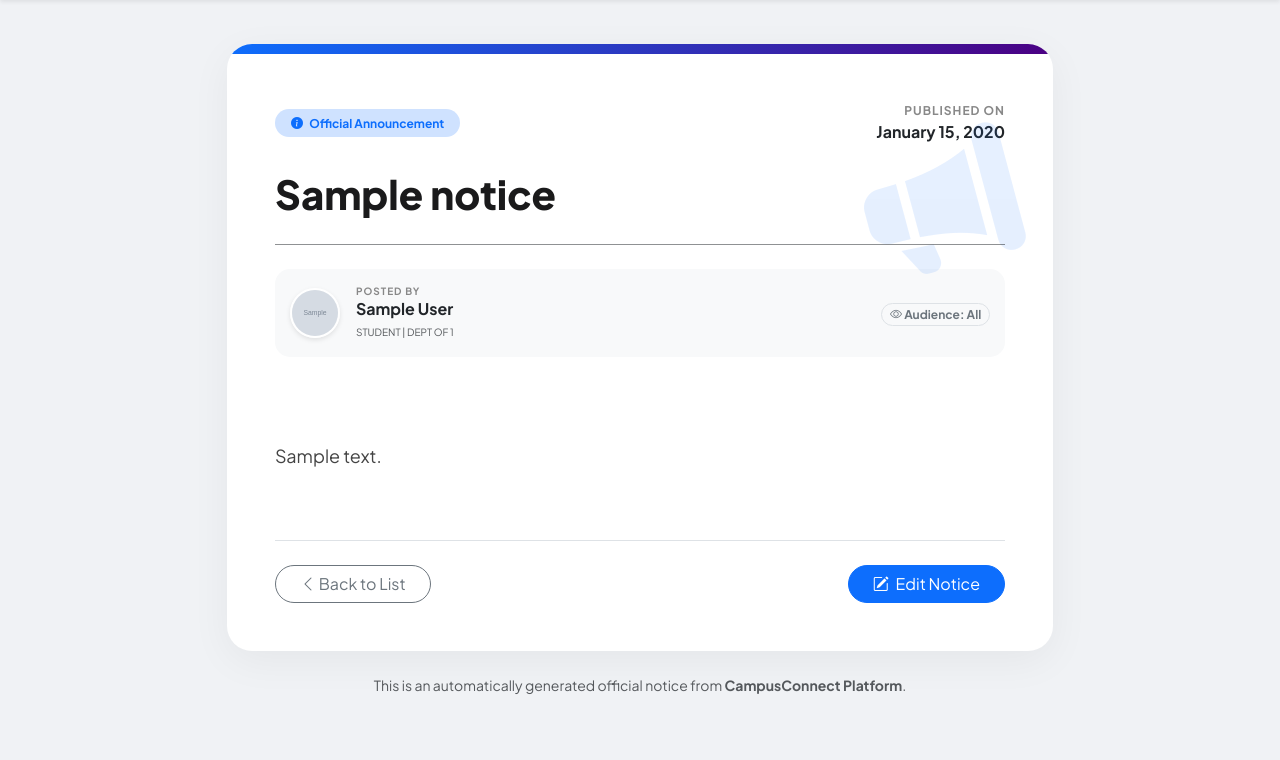
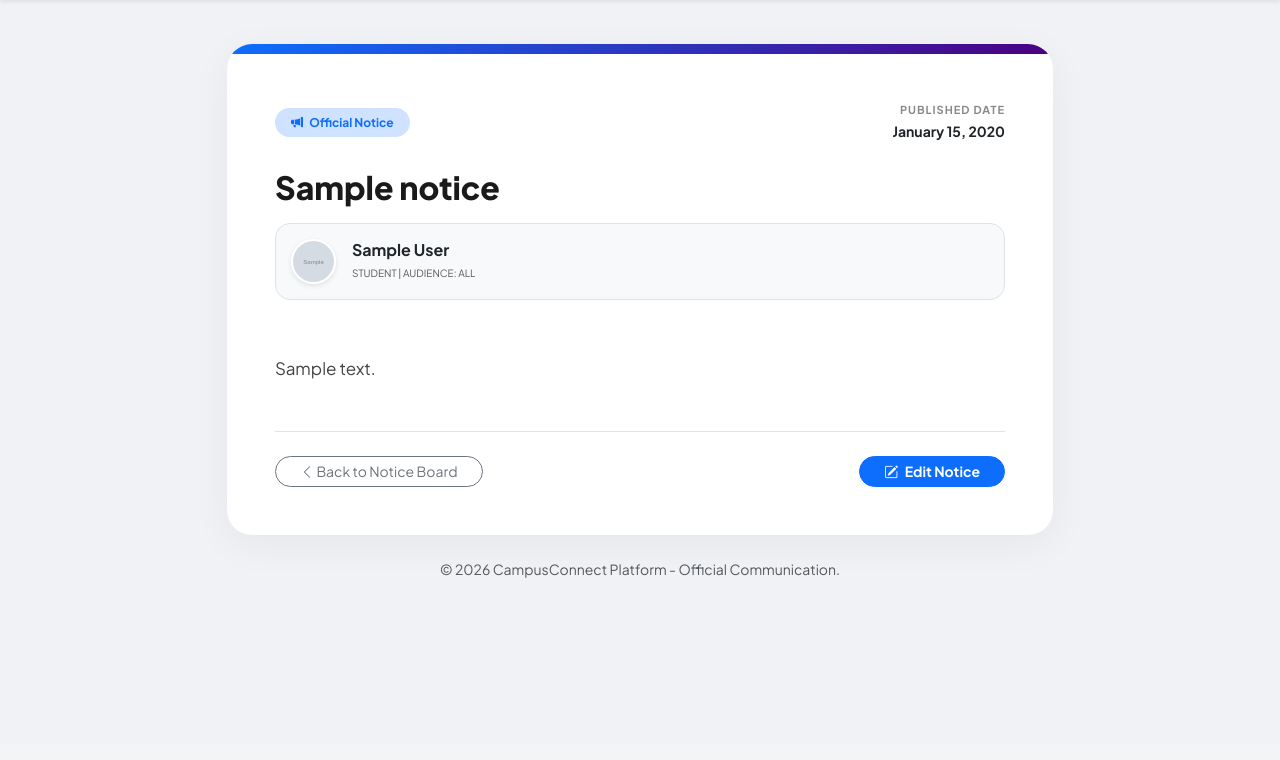
Before and after one commit to Masum8823/campus_connect, a PHP site: page /notice/view_notice.php?id=1 in a window 1280 px wide. Shown: the part 56-816 px from the top of the page. After the commit the page ends 634 px from the top, so only its background shows below. Run offline with PHP 8.4, Linux system fonts and the light colour scheme; the visitor is signed in with stand-in values (Sample User, id 1); tables that the repository leaves empty hold one stand-in row (values such as "Sample post"); grey boxes marked "Sample" are stand-in pictures.

Commit message:
UI: Revamp Notice Details with multimedia support and official document layout

```diff
--- a/notice/view_notice.php
+++ b/notice/view_notice.php
@@ -40,12 +40,10 @@ $publisher_pic = ($notice['profile_pic'] != 'default.png') ? "../" . $notice['pr
             border: none;
             box-shadow: 0 10px 40px rgba(0,0,0,0.05);
             overflow: hidden;
-            position: relative;
         }
         .notice-header-accent {
             background: linear-gradient(135deg, #0d6efd 0%, #4b0082 100%);
             height: 10px;
-            width: 100%;
         }
         .publisher-box {
             background: #f8f9fa;
@@ -53,25 +51,31 @@ $publisher_pic = ($notice['profile_pic'] != 'default.png') ? "../" . $notice['pr
             padding: 15px;
             display: flex;
             align-items: center;
+            margin-bottom: 25px;
+        }
+        .publisher-img { width: 45px; height: 45px; object-fit: cover; border: 2px solid #fff; box-shadow: 0 2px 5px rgba(0,0,0,0.1); }
+        .notice-title { font-weight: 800; color: #1a1a1b; line-height: 1.3; margin-bottom: 15px; font-size: 2rem; }
+        .notice-content {
+            font-size: 17px;
+            line-height: 1.7;
+            color: #444;
+            white-space: pre-line;
             margin-bottom: 30px;
         }
-        .publisher-img { width: 50px; height: 50px; object-fit: cover; border: 2px solid #fff; box-shadow: 0 2px 5px rgba(0,0,0,0.1); }
-        .notice-title { font-weight: 800; color: #1a1a1b; line-height: 1.3; margin-bottom: 20px; }
-        .notice-content {
-            font-size: 18px;
-            line-height: 1.8;
-            color: #444;
-            white-space: pre-line;
-            padding: 20px 0;
+        .notice-image {
+            width: 100%;
+            border-radius: 15px;
+            margin-bottom: 25px;
+            box-shadow: 0 5px 15px rgba(0,0,0,0.08);
         }
-        .stamp {
-            position: absolute;
-            top: 40px;
-            right: 40px;
-            opacity: 0.1;
-            transform: rotate(-15deg);
+        .link-card {
+            background: #e7f1ff;
+            border: 1px solid #b6d4fe;
+            border-radius: 12px;
+            padding: 20px;
+            text-align: center;
         }
-        .meta-tag { font-size: 12px; font-weight: 700; text-transform: uppercase; letter-spacing: 1px; color: #888; }
+        .meta-tag { font-size: 11px; font-weight: 700; text-transform: uppercase; letter-spacing: 1px; color: #888; }
     </style>
 </head>
 <body>
@@ -91,56 +95,63 @@ $publisher_pic = ($notice['profile_pic'] != 'default.png') ? "../" . $notice['pr
             <div class="notice-header-accent"></div>
             <div class="card-body p-4 p-md-5">
 
-                <!-- Background Stamp Icon -->
-                <div class="stamp d-none d-md-block">
-                    <i class="bi bi-megaphone-fill text-primary" style="font-size: 150px;"></i>
-                </div>
-
-                <!-- Breadcrumb/Category -->
+                <!-- Category and Date -->
                 <div class="d-flex justify-content-between align-items-center mb-4">
                     <span class="badge bg-primary-subtle text-primary rounded-pill px-3 py-2">
-                        <i class="bi bi-info-circle-fill me-1"></i> Official Announcement
+                        <i class="bi bi-megaphone-fill me-1"></i> Official Notice
                     </span>
                     <div class="text-end">
-                        <span class="meta-tag d-block">Published On</span>
-                        <span class="fw-bold text-dark"><?php echo date('F d, Y', strtotime($notice['created_at'])); ?></span>
+                        <span class="meta-tag d-block">Published Date</span>
+                        <span class="fw-bold text-dark small"><?php echo date('F d, Y', strtotime($notice['created_at'])); ?></span>
                     </div>
                 </div>
 
                 <!-- Title -->
                 <h1 class="notice-title"><?php echo $notice['title']; ?></h1>
 
-                <hr class="my-4 opacity-50">
-
                 <!-- Publisher Info -->
-                <div class="publisher-box">
+                <div class="publisher-box border">
                     <img src="<?php echo $publisher_pic; ?>" class="rounded-circle publisher-img me-3">
                     <div>
-                        <span class="meta-tag d-block" style="font-size: 10px;">Posted By</span>
                         <h6 class="mb-0 fw-bold text-dark"><?php echo $notice['full_name']; ?></h6>
-                        <small class="text-muted text-uppercase" style="font-size: 10px;"><?php echo $notice['role']; ?> | Dept of <?php echo $_SESSION['dept']; ?></small>
-                    </div>
-                    <div class="ms-auto">
-                        <span class="badge bg-light text-secondary border rounded-pill">
-                            <i class="bi bi-eye"></i> Audience: <?php echo ucfirst($notice['target_audience']); ?>
-                        </span>
+                        <small class="text-muted text-uppercase" style="font-size: 10px;">
+                            <?php echo $notice['role']; ?> | Audience: <?php echo ucfirst($notice['target_audience']); ?>
+                        </small>
                     </div>
                 </div>
 
-                <!-- Main Content -->
+                <!-- Attachment Image (If exists) -->
+                <?php if(!empty($notice['image_path'])): ?>
+                    <div class="text-center">
+                        <img src="../<?php echo $notice['image_path']; ?>" class="notice-image" alt="Notice Attachment">
+                    </div>
+                <?php endif; ?>
+
+                <!-- Main Text Content -->
                 <div class="notice-content">
                     <?php echo $notice['description']; ?>
                 </div>
 
+                <!-- External Link Section (If exists) -->
+                <?php if(!empty($notice['external_link'])): ?>
+                    <div class="link-card mb-4">
+                        <h6 class="fw-bold text-primary mb-2"><i class="bi bi-link-45deg"></i> Important Link / Resource</h6>
+                        <p class="small text-muted mb-3">Click the button below to access additional materials related to this notice.</p>
+                        <a href="<?php echo $notice['external_link']; ?>" target="_blank" class="btn btn-primary rounded-pill px-4 fw-bold">
+                            <i class="bi bi-box-arrow-up-right me-2"></i> Open Resource
+                        </a>
+                    </div>
+                <?php endif; ?>
+
                 <!-- Action Footer -->
                 <div class="mt-5 pt-4 border-top d-flex justify-content-between align-items-center">
-                    <a href="view_notice_list.php" class="btn btn-outline-secondary rounded-pill px-4">
-                        <i class="bi bi-chevron-left"></i> Back to List
+                    <a href="view_notice_list.php" class="btn btn-outline-secondary rounded-pill px-4 btn-sm">
+                        <i class="bi bi-chevron-left"></i> Back to Notice Board
                     </a>
 
                     <?php if(($_SESSION['role'] == 'teacher' || $_SESSION['role'] == 'admin') && $notice['user_id'] == $_SESSION['user_id']): ?>
                         <div class="d-flex gap-2">
-                            <a href="edit_notice.php?id=<?php echo $notice['id']; ?>" class="btn btn-primary rounded-pill px-4">
+                            <a href="edit_notice.php?id=<?php echo $notice['id']; ?>" class="btn btn-primary rounded-pill px-4 btn-sm fw-bold">
                                 <i class="bi bi-pencil-square me-1"></i> Edit Notice
                             </a>
                         </div>
@@ -150,9 +161,8 @@ $publisher_pic = ($notice['profile_pic'] != 'default.png') ? "../" . $notice['pr
             </div>
         </div>
 
-        <!-- Professional Footer Tip -->
         <p class="text-center text-muted mt-4 small">
-            This is an automatically generated official notice from <strong>CampusConnect Platform</strong>.
+            &copy; 2026 CampusConnect Platform - Official Communication.
         </p>
     </div>
 
```
